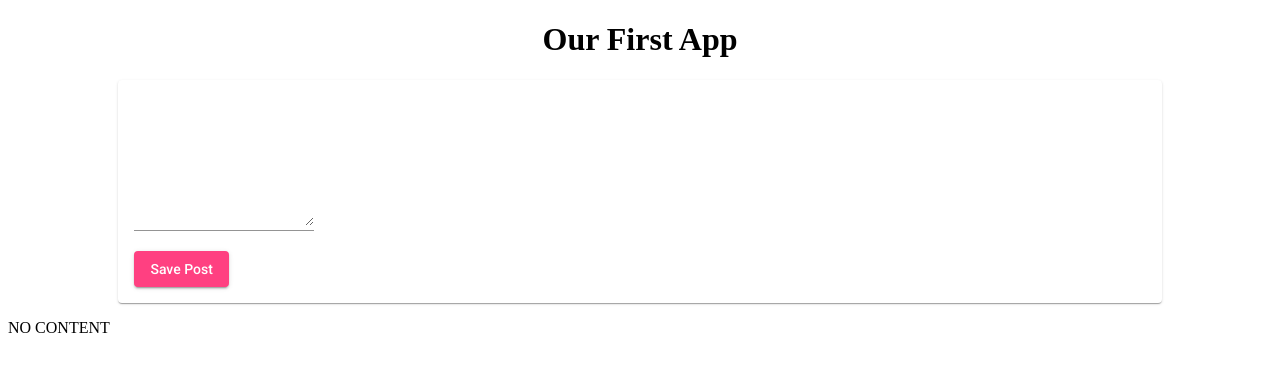
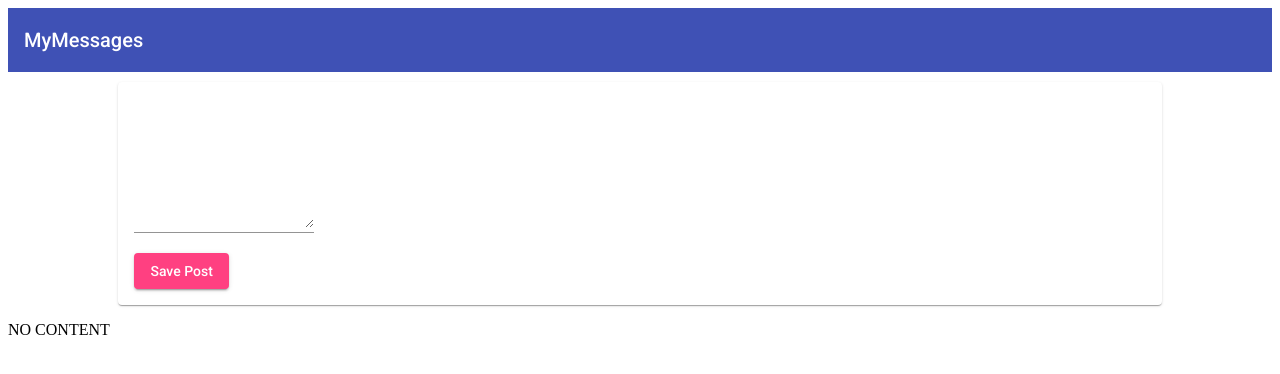
Before and after one commit to maheshwar-tripathi/mean-course, an Angular app: page / in a window 1280 px wide. Shown: the top 374 px of the page. Built offline with nearby package versions, Linux system fonts and the light colour scheme.

Commit message:
Adding header with toolbar

```diff
--- a/src/app/app.component.css
+++ b/src/app/app.component.css
@@ -0,0 +1,3 @@
+main {
+  margin-top: 10px;
+}
--- a/src/app/app.component.html
+++ b/src/app/app.component.html
@@ -1,2 +1,4 @@
-<h1 align="center">Our First App</h1>
-<app-post-create></app-post-create>
+<app-header></app-header>
+<main>
+  <app-post-create></app-post-create>
+</main>
--- /dev/null
+++ b/src/app/header/header.component.html
@@ -0,0 +1,9 @@
+<mat-toolbar color="primary">MyMessages
+  <!-- <mat-toolbar-row>
+    <span>My App</span>
+    <span class="example-spacer"></span>
+    <button mat-icon-button class="example-icon" aria-label="Example icon-button with menu icon">
+      <mat-icon>menu</mat-icon>
+    </button>
+  </mat-toolbar-row> -->
+</mat-toolbar>
--- /dev/null
+++ b/src/app/header/header.component.ts
@@ -0,0 +1,15 @@
+import { Component, OnInit } from '@angular/core';
+
+@Component({
+  selector: 'app-header',
+  templateUrl: './header.component.html',
+  styleUrls: ['./header.component.css']
+})
+export class HeaderComponent implements OnInit {
+
+  constructor() { }
+
+  ngOnInit(): void {
+  }
+
+}
```
Also changed, not shown: src/app/app.module.ts (+8 -2 lines), src/app/header/header.component.css (added), 1 other file (tests, documents, lock files or other folders).
